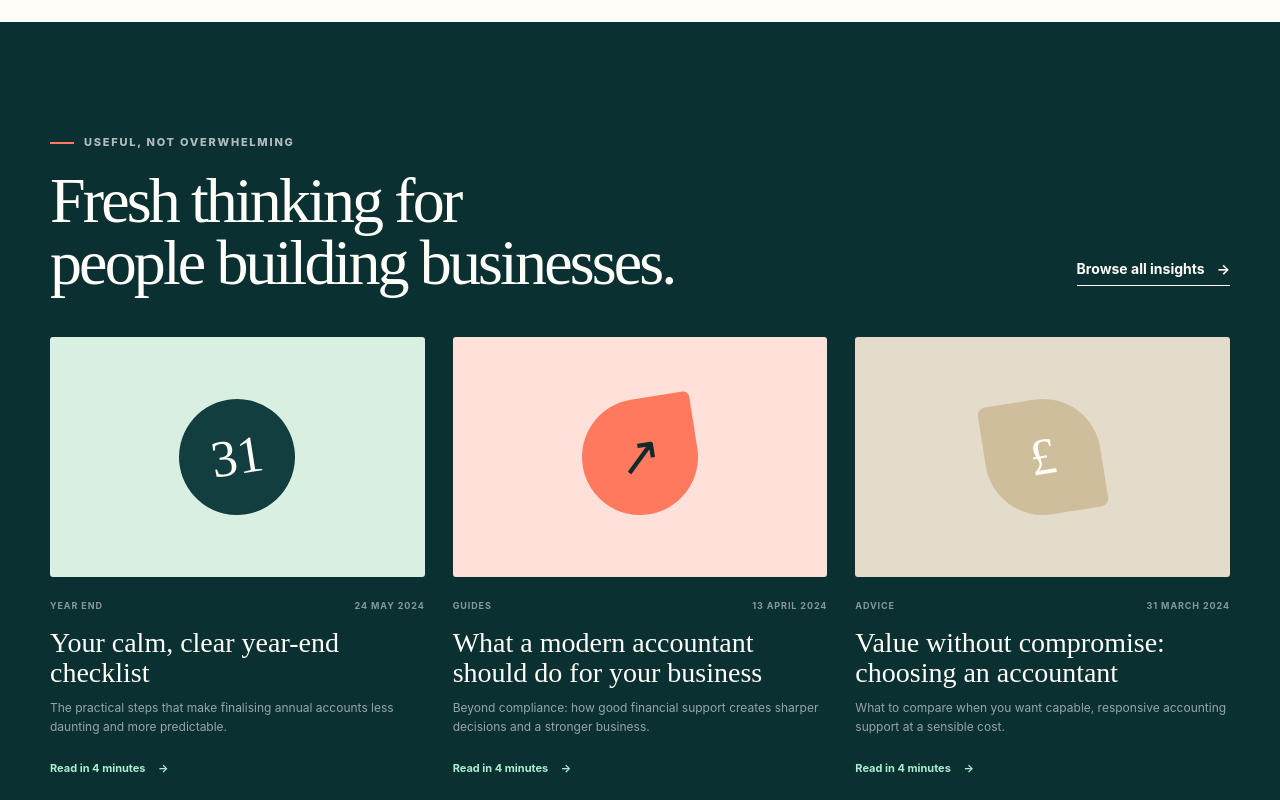
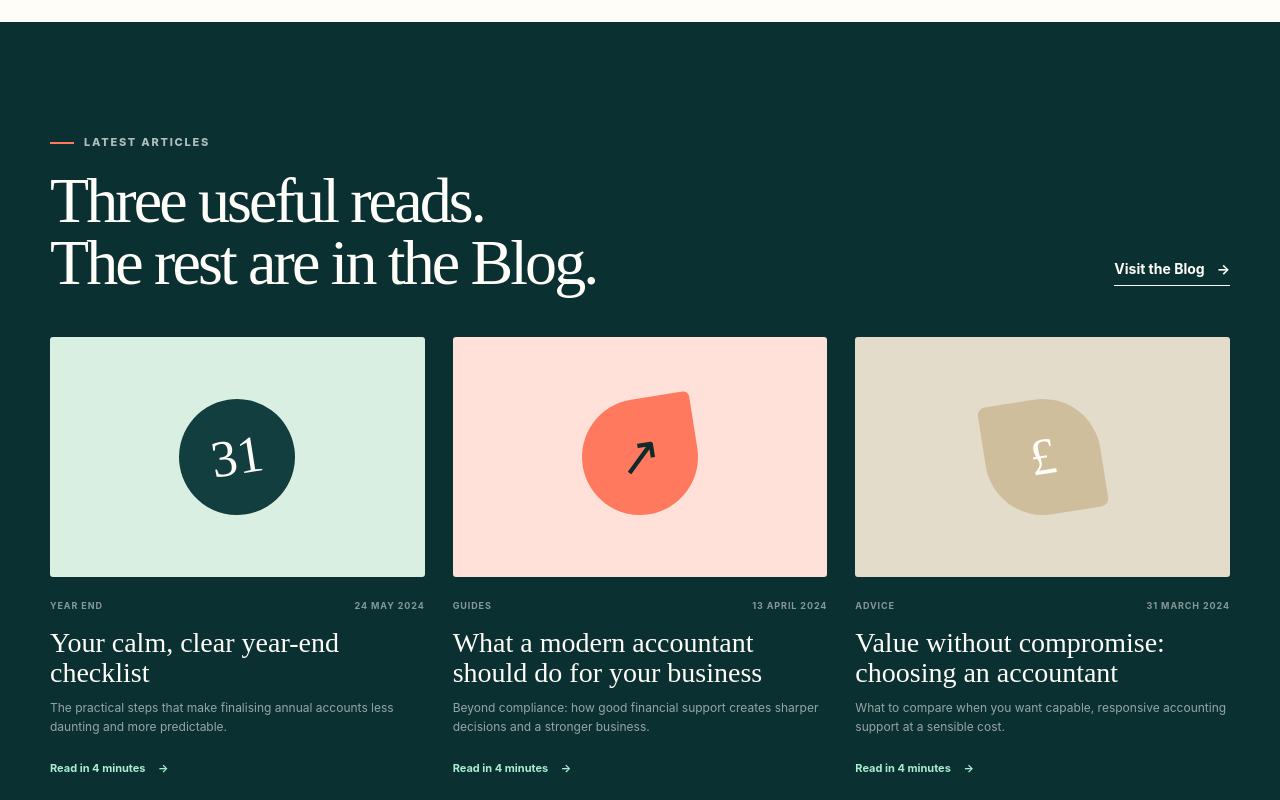
Before and after one commit to Tynarshe/accountant-services, a Next.js app: page / in a window 1280 px wide. Shown: the part 5020-5820 px from the top of the page. Built offline with nearby package versions, Linux system fonts and the light colour scheme.

Commit message:
Keep homepage blog preview concise

```diff
--- a/app/page.tsx
+++ b/app/page.tsx
@@ -148,9 +148,9 @@ export default function Home() {
 
       <section className="insights-section section-space">
         <div className="page-shell">
-          <div className="section-heading split-heading compact"><div><div className="eyebrow light"><span /> Useful, not overwhelming</div><h2>Fresh thinking for<br />people building businesses.</h2></div><a className="text-link light-link" href="/blog">Browse all insights <span>→</span></a></div>
+          <div className="section-heading split-heading compact"><div><div className="eyebrow light"><span /> Latest articles</div><h2>Three useful reads.<br />The rest are in the Blog.</h2></div><a className="text-link light-link" href="/blog">Visit the Blog <span>→</span></a></div>
           <div className="article-grid">
-            {articles.map((article, index) => (
+            {articles.slice(0, 3).map((article, index) => (
               <a href={`/${article.slug}`} className="article-card" key={article.slug}>
                 <div className={`article-art article-art-${index + 1}`}><span>{index === 0 ? "31" : index === 1 ? "↗" : "£"}</span></div>
                 <div className="article-meta"><span>{article.category}</span><time>{article.date}</time></div>
```
Also changed, not shown: 1 other file (tests, documents, lock files or other folders).
